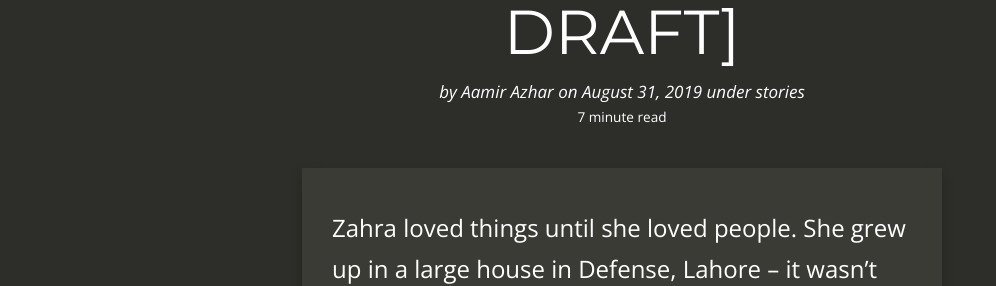
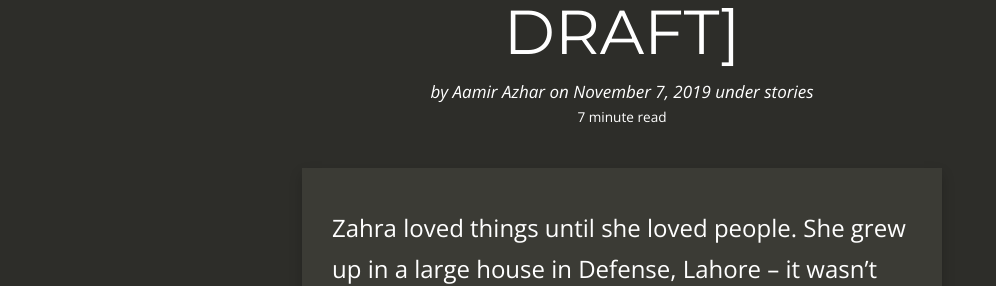
Before and after one commit to jacobtomlinson/carte-noire, a Jekyll site: the page built from _posts/2019-11-07-in-search-of-home-chapter-4-intro-first-draft.md, in a window 1280 px wide and 900 px high. Shown: the part 242-528 px from the top of the window, without its empty margins (18-1014 px from the left). Built offline with Jekyll 4.4.1, drawn with Linux system fonts in a browser that asks for light colours; nearby versions of some CDN libraries; comment, search, counter and statistics services are not loaded; some of the changed lines change nothing that is shown.

Commit message:
Fix date on chapter 4 intro of in search of home.

```diff
--- a/_posts/2019-11-07-in-search-of-home-chapter-4-intro-first-draft.md
+++ b/_posts/2019-11-07-in-search-of-home-chapter-4-intro-first-draft.md
@@ -1,7 +1,7 @@
 ---
 layout:     post
 title:      In Search of Home - Chapter 4 Intro [FIRST DRAFT]
-date:       2019-08-31 10:51:40
+date:       2019-11-07 02:04:30
 author:     Aamir Azhar
 summary:    The first draft of the beginning of chapter 4 of my novel, In Search of Home.
 categories: stories
```
